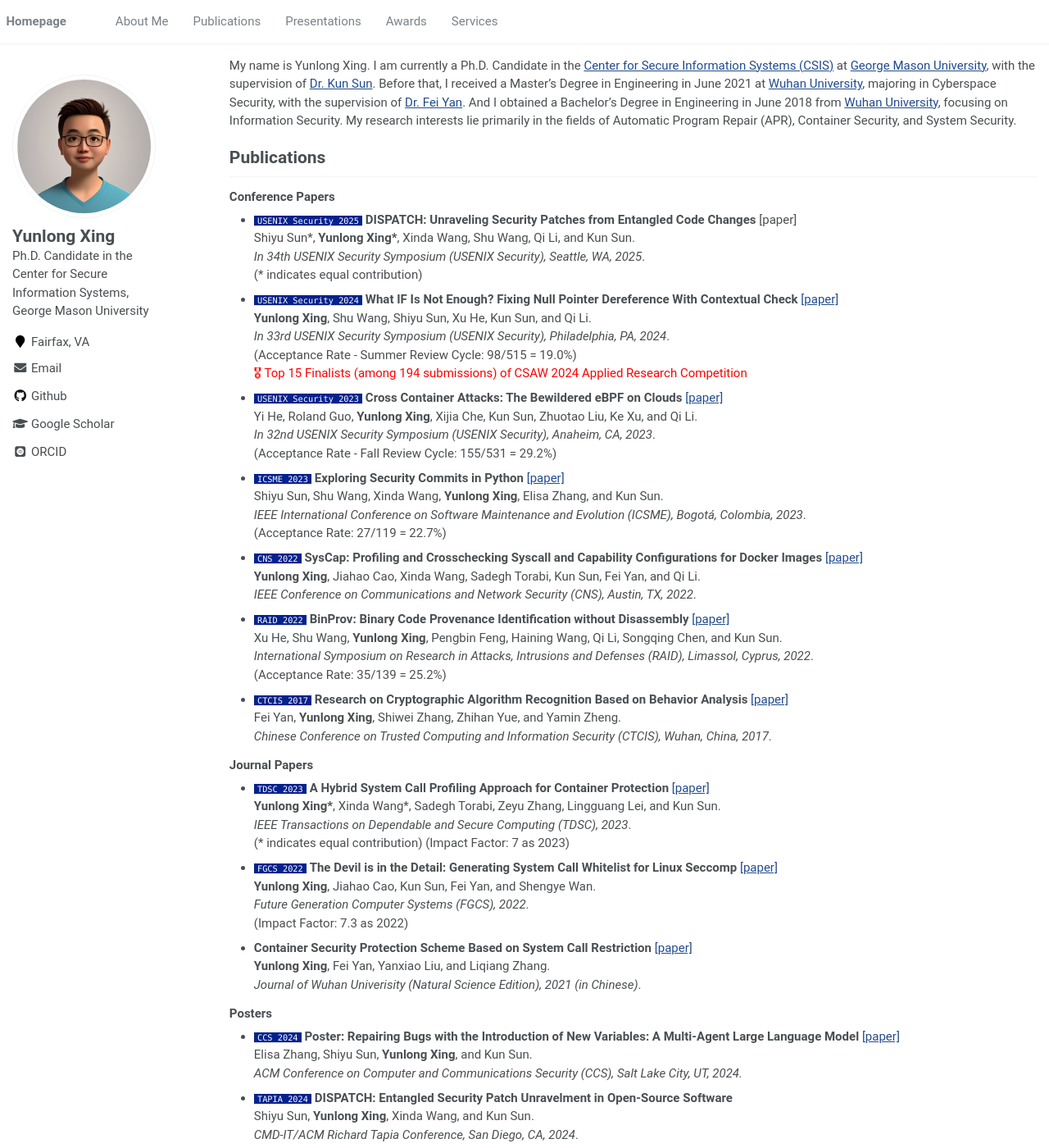
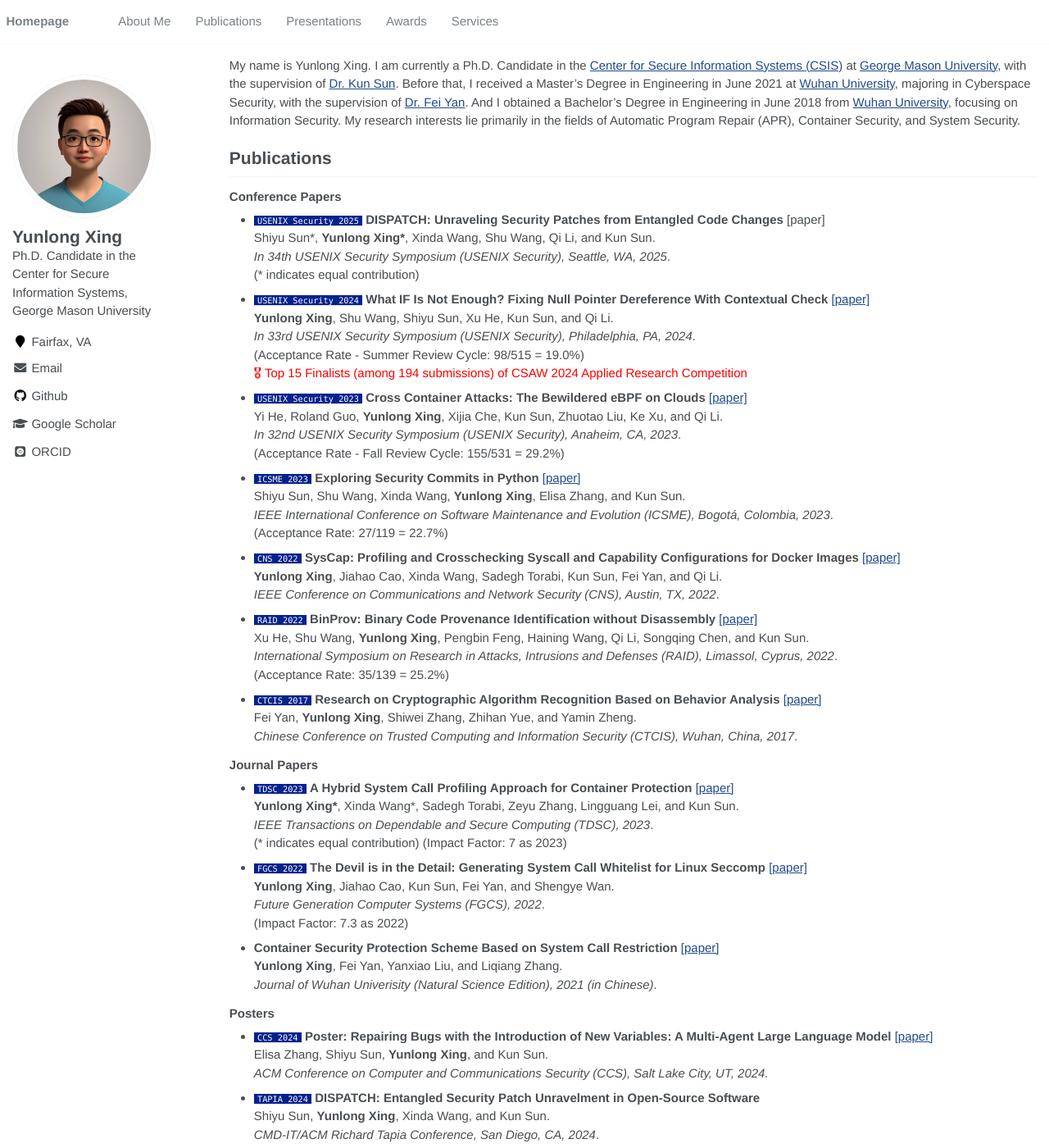
Before and after one commit to YunlongXing/yunlongxing.github.io, a Jekyll site: the page built from _pages/about.md, in a window 1280 px wide and 1400 px high. Shown: the whole window at 82% size. Built offline with Jekyll 4.4.1, drawn with Linux system fonts in a browser that asks for light colours; some web fonts are replaced.

Commit message:
Update _variables.scss

```diff
--- a/_sass/_variables.scss
+++ b/_sass/_variables.scss
@@ -14,7 +14,7 @@ $indent-var                 : 0.5em;
 
 /* system typefaces */
 $serif                      : Georgia, Times, serif;
-$sans-serif                 : "Roboto", Helvetica, sans-serif;
+$sans-serif                 : "Helvetica Neue", Helvetica, sans-serif;
 // $sans-serif                 : Georgia, serif, sans-serif;
 
 // $sans-serif                 : -apple-system, ".SFNSText-Regular", "San Francisco", "Roboto", "Segoe UI", "Helvetica Neue", "Lucida Grande", "Trebuchet MS", Arial, sans-serif;
```
